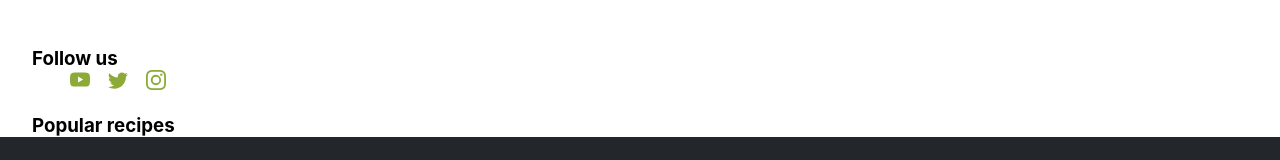
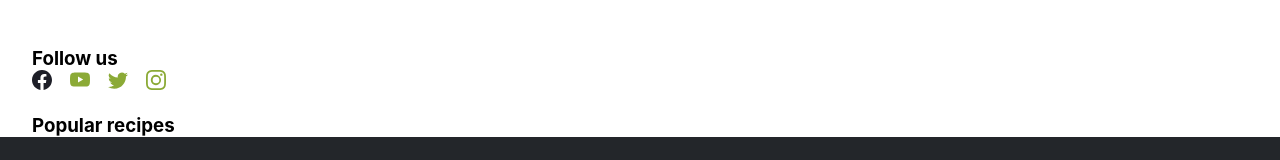
Before and after one commit to bbachara/go-yummy, a React (Create React App) app: page /go-yummy/add-recipes in a window 1280 px wide. In both pictures the pointer is over the icon 42 px from the left and 1295 px from the top of the page. Shown: the part 1215-1375 px from the top of the page. Built offline with nearby package versions, Linux system fonts and the light colour scheme.

Commit message:
Update FollowUs
Dodanie hoovera na ikonki.

```diff
--- a/src/components/AddRecipesPage/FollowUs/FollowUs.module.css
+++ b/src/components/AddRecipesPage/FollowUs/FollowUs.module.css
@@ -0,0 +1,6 @@
+.socialIcons a svg {
+    color: #8BAA36 !important;
+}
+.socialIcons a:hover svg {
+    color: #1E1F28 !important;
+}
--- a/src/components/Footer/SocialLinks/SocialLinks.jsx
+++ b/src/components/Footer/SocialLinks/SocialLinks.jsx
@@ -5,7 +5,7 @@ import {
   Twitter,
   Instagram,
   Link,
-} from "./SocialLinks.styled";
+} from './SocialLinks.styled';
 
 export const SocialLinks = () => {
   return (
```
